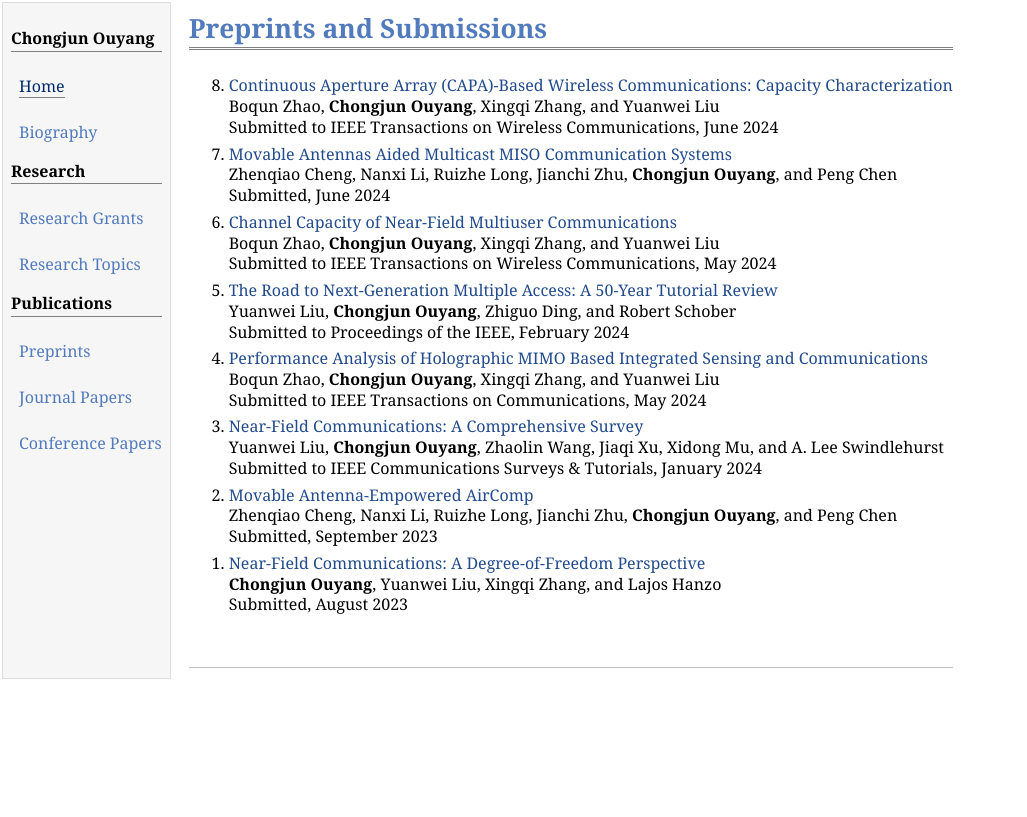
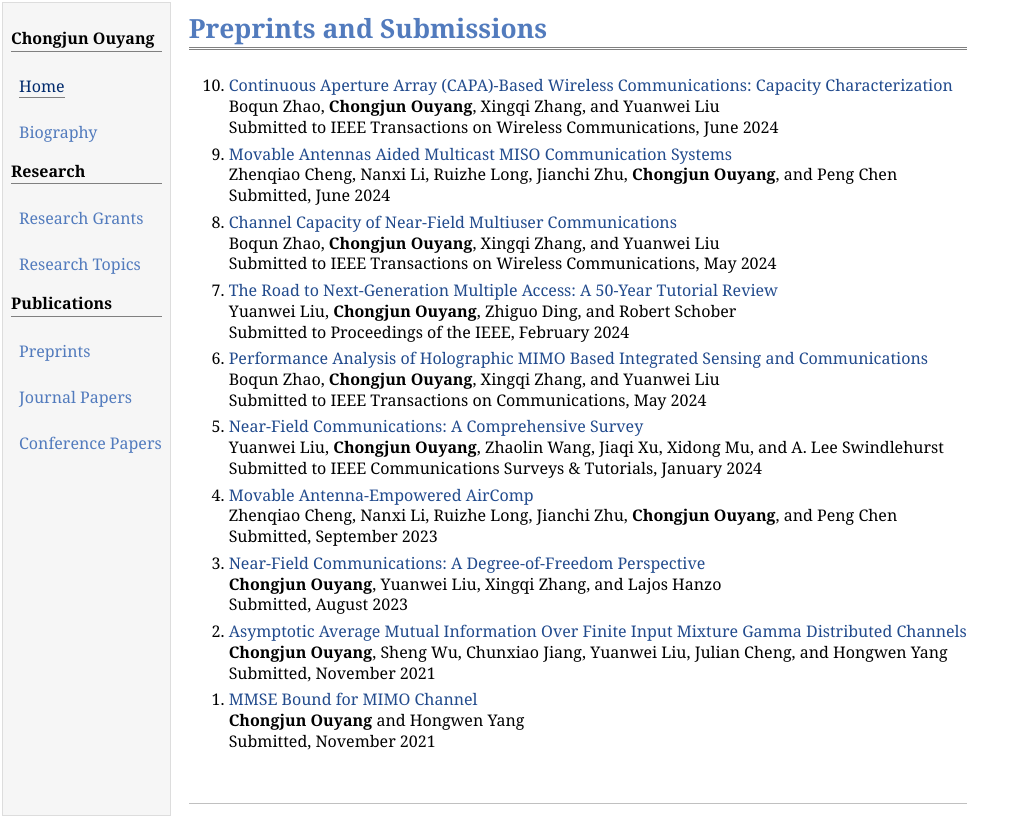
Before and after one commit to DragonAim0597/DragonAim0597.github.io, a plain HTML site: page preprint.html in a window 1280 px wide. Shown: the whole page, without its empty margins (0-1027 px from the left). Drawn offline with Linux system fonts and the light colour scheme.

Commit message:
Update preprint.html

```diff
--- a/preprint.html
+++ b/preprint.html
@@ -100,6 +100,18 @@
 <br>Submitted, August 2023
 </p></li>
 
+<li><p>
+<a href="https://arxiv.org/abs/2111.12822">Asymptotic Average Mutual Information Over Finite Input Mixture Gamma Distributed Channels</a>
+<br><b>Chongjun Ouyang</b>, Sheng Wu, Chunxiao Jiang, Yuanwei Liu, Julian Cheng, and Hongwen Yang
+<br>Submitted, November 2021
+</p></li>
+
+<li><p>
+<a href="https://arxiv.org/abs/2111.12819">MMSE Bound for MIMO Channel</a>
+<br><b>Chongjun Ouyang</b> and Hongwen Yang
+<br>Submitted, November 2021
+</p></li>
+
 </ol>
 
 <div id="footer">
```
